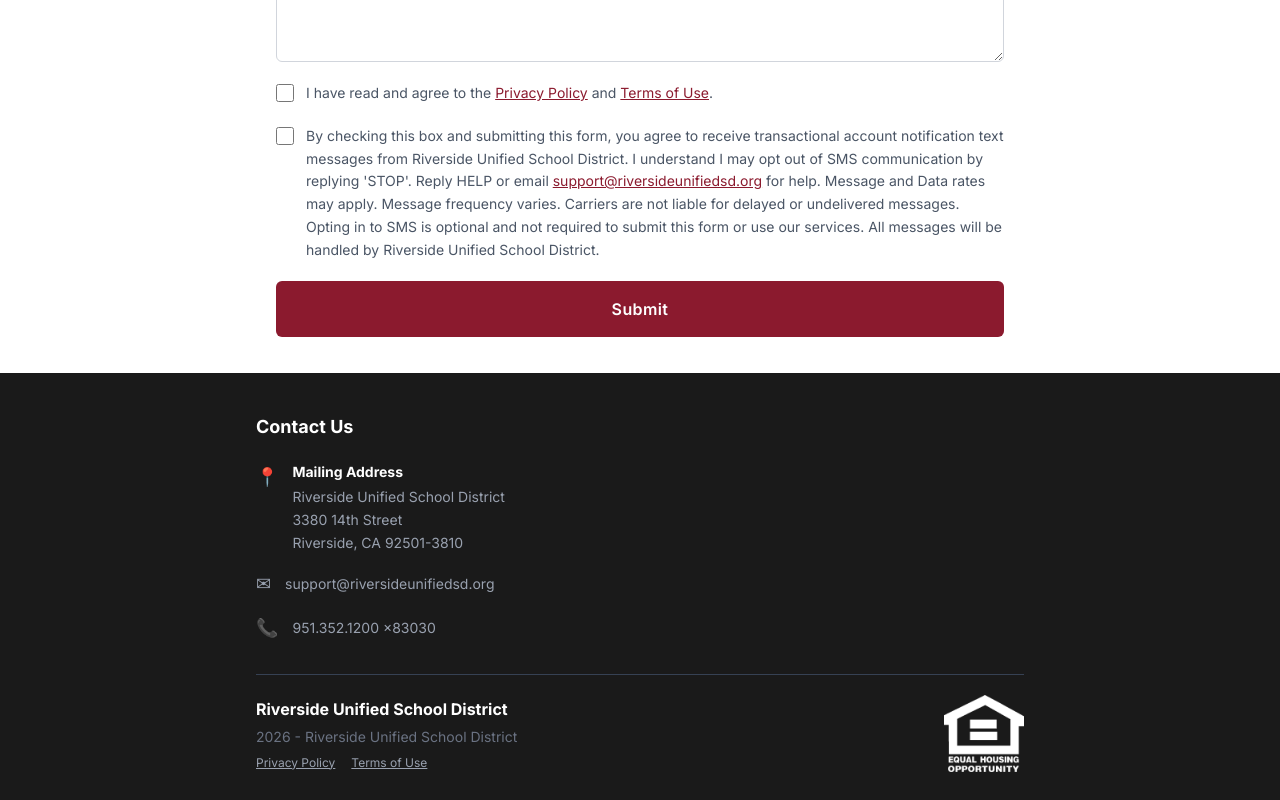
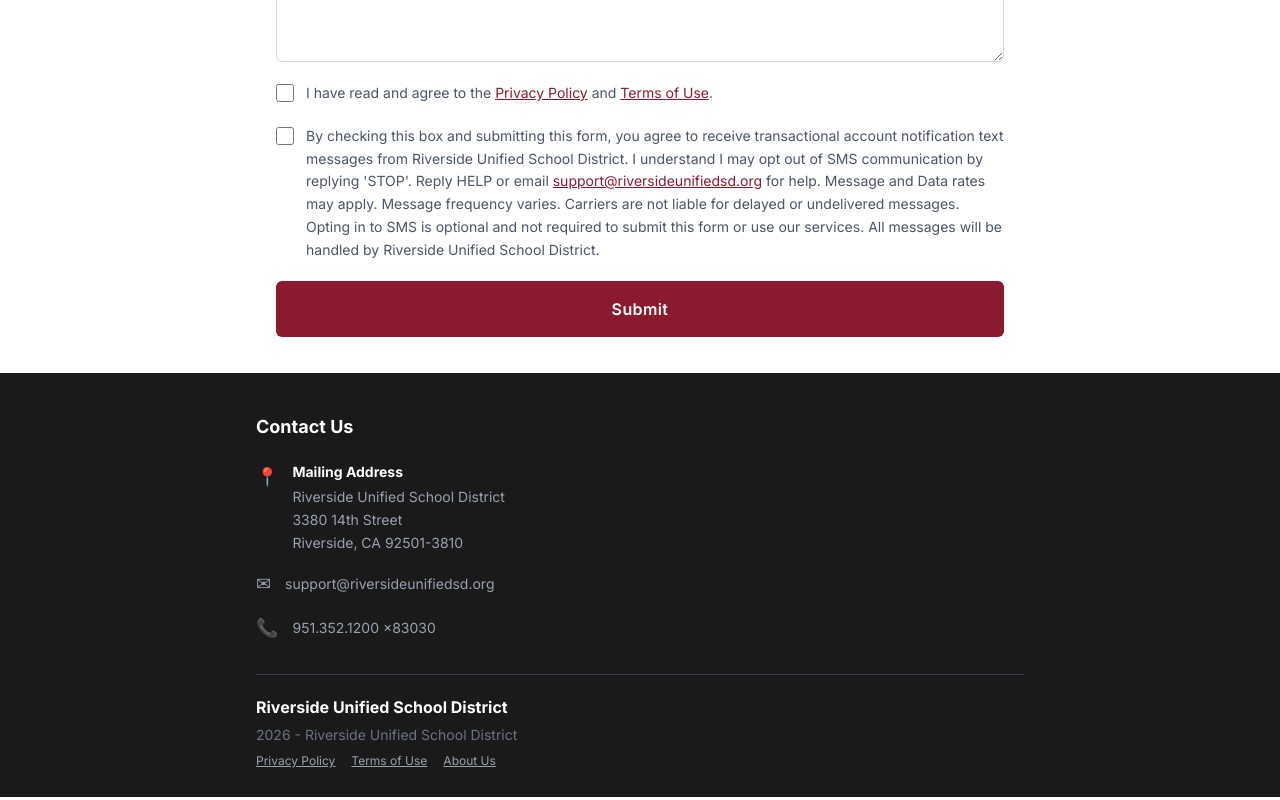
Before and after one commit to Textingman/newsela-riverside, a Next.js app: page / in a window 1280 px wide. Shown: the part 931-1731 px from the top of the page. Built offline with nearby package versions, Linux system fonts and the light colour scheme.

Commit message:
Remove Equal Housing Lender logo, add About Us link to footer

```diff
--- a/src/app/components/Footer.tsx
+++ b/src/app/components/Footer.tsx
@@ -1,4 +1,3 @@
-import Image from "next/image";
 import Link from "next/link";
 
 export default function Footer() {
@@ -39,7 +38,7 @@
           <div className="flex items-center gap-3.5">
             <span className="text-lg flex-shrink-0">📞</span>
             <a
-              href="tel:19513521200"
+              href="tel:951352120083030"
               className="text-sm text-gray-400 hover:text-white transition-colors"
             >
               951.352.1200 x83030
@@ -48,7 +47,7 @@
         </div>
 
         {/* Brand / Copyright */}
-        <div className="border-t border-gray-700 pt-5 flex items-center justify-between gap-4">
+        <div className="border-t border-gray-700 pt-5">
           <div>
             <p className="text-white font-bold text-base mb-1.5">
               Riverside Unified School District
@@ -67,15 +66,14 @@
               >
                 Terms of Use
               </Link>
+              <Link
+                href="/about"
+                className="text-xs text-gray-400 hover:text-white transition-colors underline"
+              >
+                About Us
+              </Link>
             </div>
           </div>
-          <Image
-            src="/Equalhousinglenderlogo.png"
-            alt="Equal Housing Lender"
-            width={80}
-            height={80}
-            className="object-contain flex-shrink-0"
-          />
         </div>
       </div>
     </footer>
```
